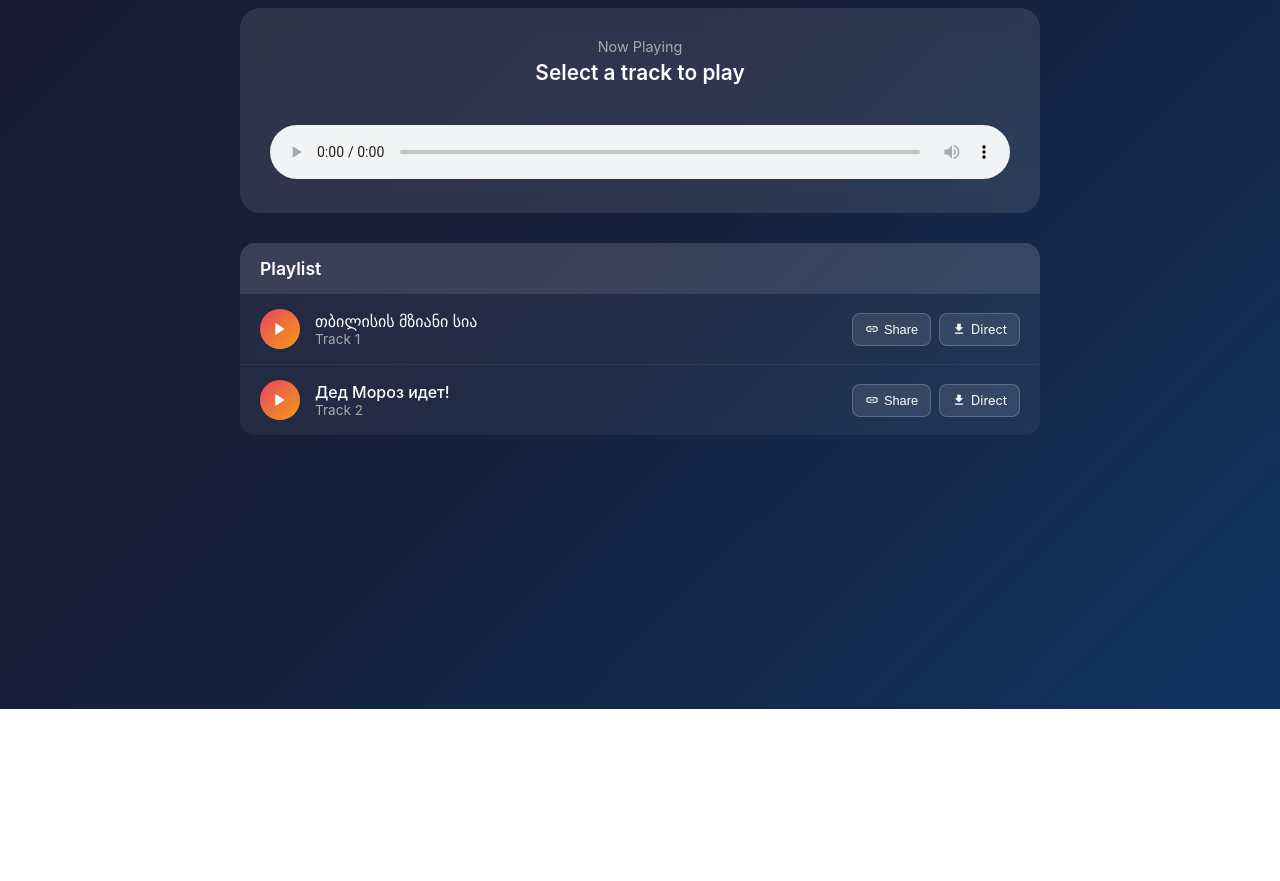
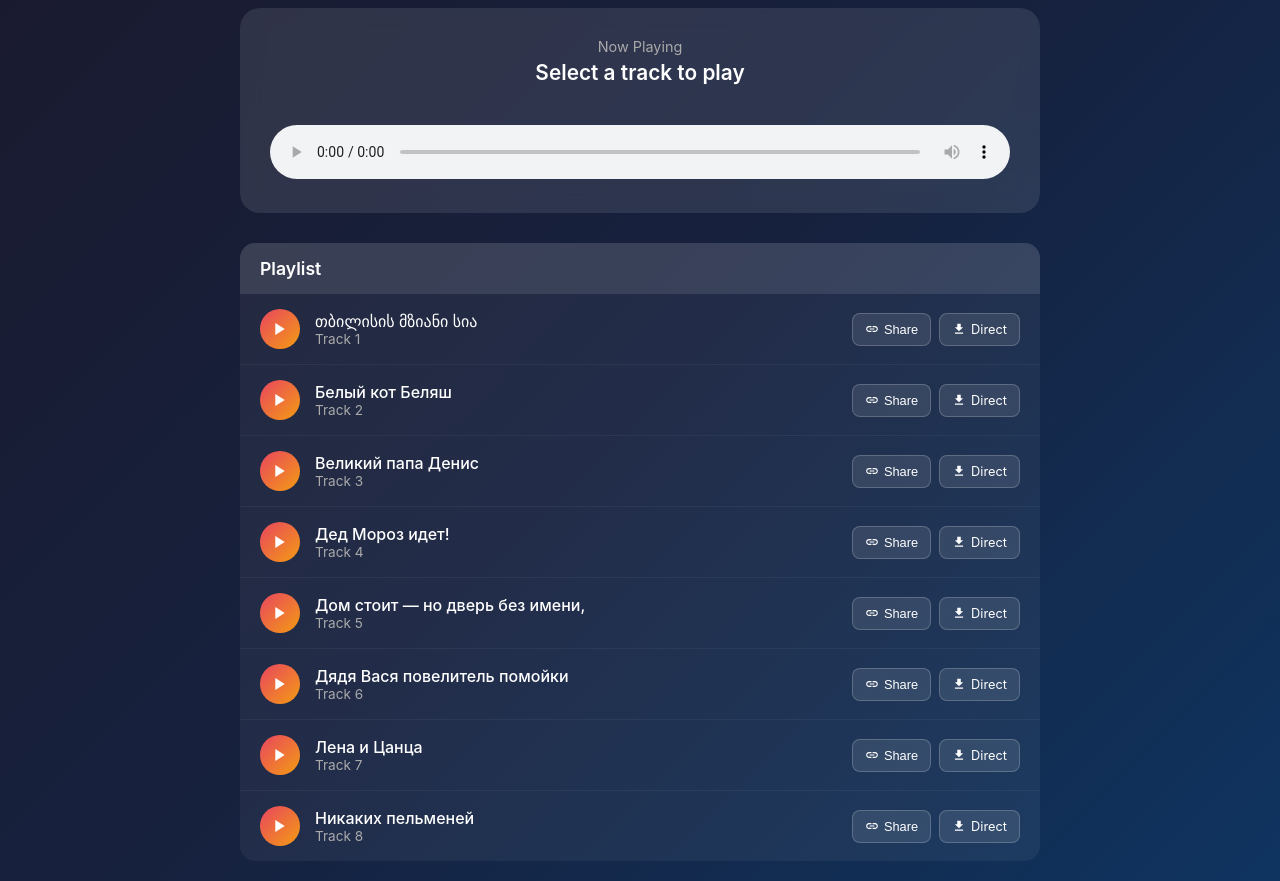
Before and after one commit to sadensmol/music, a plain HTML site: page index.html in a window 1280 px wide. Shown: the part 91-972 px from the top of the page. Before the commit the page ends 800 px from the top, so only its background shows below. Drawn offline with Linux system fonts and the light colour scheme.

Commit message:
add new songs

```diff
--- a/index.html
+++ b/index.html
@@ -282,7 +282,13 @@
             // List of music files in this repository
             const musicFiles = [
                 "თბილისის მზიანი სია.mp3",
+                "Белый кот Беляш.mp3",
+                "Великий папа Денис.mp3",
                 "Дед Мороз идет!.mp3",
+                "Дом стоит — но дверь без имени,.mp3",
+                "Дядя Вася повелитель помойки.mp3",
+                "Лена и Цанца.mp3",
+                "Никаких пельменей.mp3",
             ];
 
             const audioPlayer = document.getElementById("audio-player");
```
Also changed, not shown: 7 other files.
